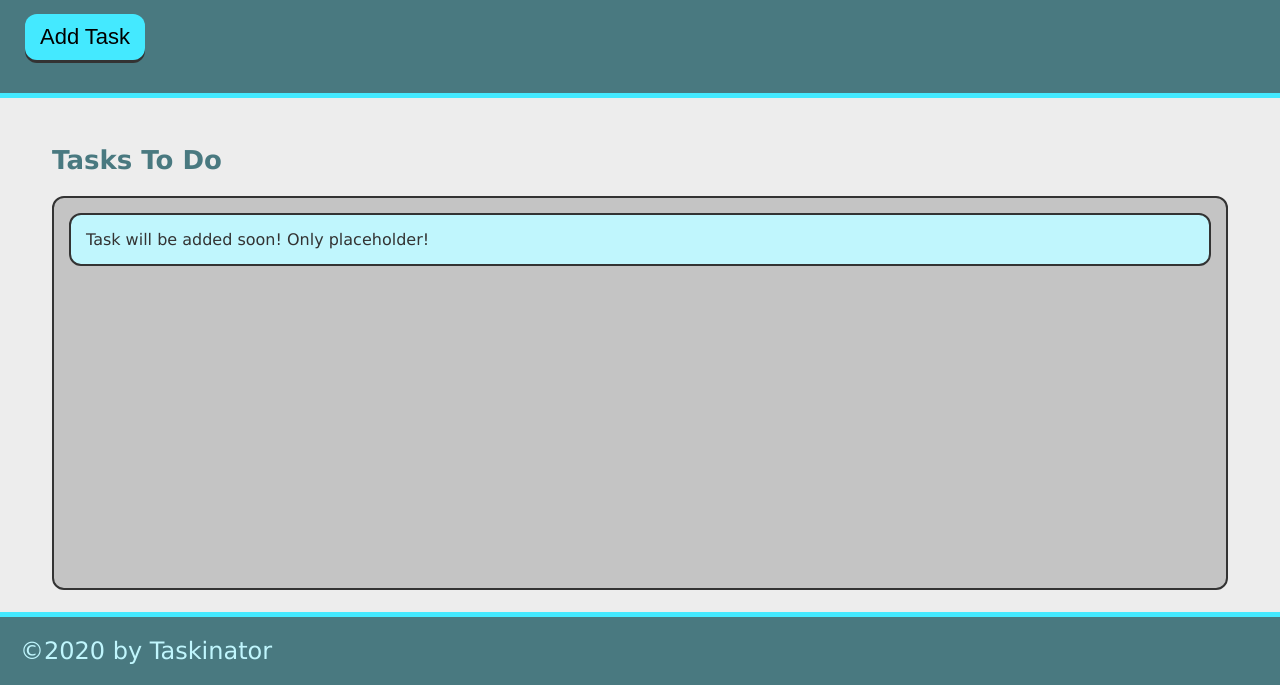
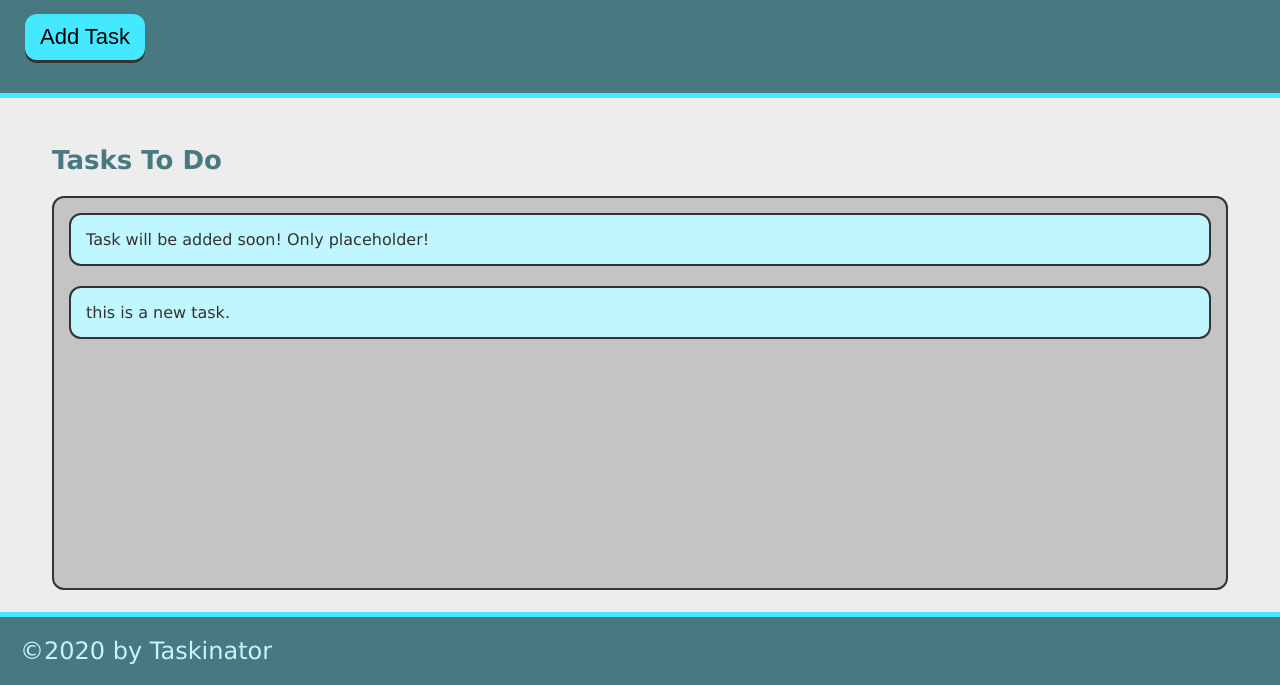
Before and after one commit to JustinJnkns/Taskinator, a plain HTML site: page Index.html in a window 1280 px wide. Both pictures are taken after a click on the button "Add Task". Shown: the part 115-800 px from the top of the page. Drawn offline with Linux system fonts and the light colour scheme.

Commit message:
added task with button click with D.O.M

```diff
--- a/Index.html
+++ b/Index.html
@@ -9,14 +9,14 @@
 <header>
     <h1 class="page-title">Taskinator</h1>
     <p>Click the button below to add a new task!</p>
-    <button class="btn">Add Task</button>
+    <button id="save-task" class="btn">Add Task</button>
 </header>
 
 <body>
   <main class="page-content">
       <section class="task-list-wrapper">
           <h2 class="list-title">Tasks To Do</h2>
-          <ul class="task-list">
+          <ul class="task-list" id="tasks-to-do">
               <li class="task-item">Task will be added soon! Only placeholder!</li>
           </ul>
       </section>
@@ -26,6 +26,7 @@
       &copy;2020 by Taskinator
   </footer>
 
-    <script scr="./assets/js/script.js"></script>
+    <script src="./assets/js/Script.js"></script>
+
 </body>
 </html>
--- a/assets/js/Script.js
+++ b/assets/js/Script.js
@@ -0,0 +1,12 @@
+//variable to set elements to Document Objects Model
+var buttonEl = document.querySelector("#save-task")
+var taskToDoEl = document.querySelector("#tasks-to-do");
+
+buttonEl.addEventListener("click",function(){
+    //on click, creates LI, assigns it styling through classname, and inserts it into UL
+    var listItemEl = document.createElement("li");
+    listItemEl.className = "task-item";
+    listItemEl.textContent = "this is a new task.";
+    taskToDoEl.appendChild(listItemEl);
+}
+);
```
